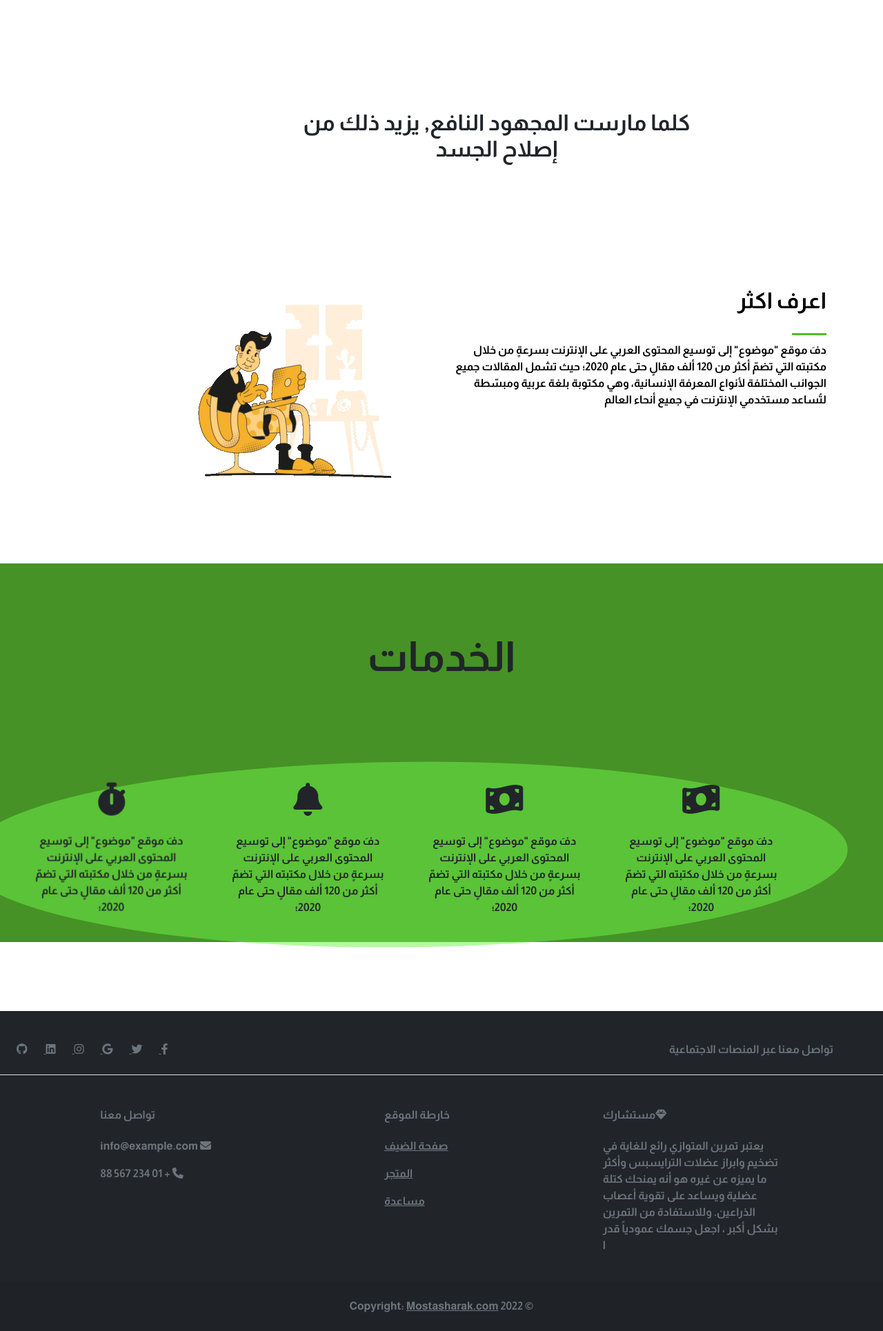
After one commit to Motasem333/Mostasharak, a PHP site: page /Home.php in a window 1280 px wide. The commit adds this page. Shown: the part 721-2651 px from the top of the page at 69% size. Run offline with PHP 8.4, Linux system fonts and the light colour scheme; some libraries are stand-ins or nearby versions.

Commit message:
php files

```diff
--- /dev/null
+++ b/Home.php
@@ -0,0 +1,314 @@
+<!DOCTYPE html>
+<html lang="en">
+<head>
+  <title>Home</title>
+  <meta charset="utf-8">
+  <meta name="viewport" content="width=device-width, initial-scale=1">
+  <link href="https://cdn.jsdelivr.net/npm/bootstrap@5.1.3/dist/css/bootstrap.min.css" rel="stylesheet">
+  <script src="https://cdn.jsdelivr.net/npm/bootstrap@5.1.3/dist/js/bootstrap.bundle.min.js"></script>
+  <link href="css/Home.css" rel="stylesheet">
+  <link href="https://cdnjs.cloudflare.com/ajax/libs/font-awesome/6.1.0/css/all.min.css" rel="stylesheet">
+
+  <link href="https://fonts.googleapis.com/css2?family=Almarai:wght@700&display=swap" rel="stylesheet">
+  <link rel="stylesheet" href="https://cdnjs.cloudflare.com/ajax/libs/animate.css/4.1.1/animate.min.css"/>
+
+</head>
+<body>
+
+<section class="header" >
+
+  <div>
+      <video class="earth" class="vid-bg" autoplay muted loop>
+        <source src="img/Green1.mp4">
+    </video>
+
+  </div>
+
+
+
+<div class="container">
+  <div class="row justify-content-end">
+
+    <div class=" col-lg-8  mt-5">
+
+      <form class="center-block" action="loginbke.php" method="POST" role="form" >
+        <h2 class="text-center">تسجيل <span>دخول</span> الآن</h2>
+
+      <input  class="form-control" type="text" name="Email" placeholder="Email" required>
+      <input  class="form-control" type="password" name="password" placeholder="Password" required>
+      <input  class="btn1 btn btn-block" type="submit" value="ابدأ الآن">
+      <input  class="btn2 btn btn-block" type="submit" value="دخول كضيف">
+      <p class="pt-3 float-end ">لانشاء حساب  <a href="signup.html">اضغط هنا</a></p>
+
+
+    </form>
+
+   </div>
+
+
+     <div class=" name col-lg-3 pt-5 ">
+       <p class="float-end ">مرحبا بك في</p>
+       <h2 class="animate__animated animate__fadeInLeft animate__slower	3s animate__delay-3s	3s">مستشارك</h2>
+
+     </div>
+
+
+
+
+  </div>
+</div>
+</section>
+
+
+<!--start carousel-->
+<div class="start-carousel">
+<div id="carouselExampleControls" class="carousel slide" data-bs-ride="carousel">
+  <div class="carousel-inner text-center">
+    <div class="carousel-item active">
+     <h2> كلما مارست المجهود النافع, يزيد ذلك من إصلاح الجسد</h2>
+    </div>
+    <div class="carousel-item">
+      <h2> ممارسة الالعاب الرياضية تمنح مكاسب طائلة يظل عبيرها مدى الحياة</h2>
+    </div>
+    <div class="carousel-item">
+      <h2>من لديه الارادة والعزيمة هو من الديه القوة</h2>
+    </div>
+  </div>
+</div>
+</div>
+  <!--End carousel-->
+
+
+
+<!--start about us section-->
+
+<div class="about">
+
+<div class="container mt-3">
+  <div class="row" >
+        <div class="col-lg-6 text-black ">
+          <h2>اعرف اكثر</h2>
+
+      <p>دفَ موقع "موضوع" إلى توسيع المحتوى العربي على الإنترنت بسرعةٍ من خلال مكتبته التي تضمّ أكثر من 120 ألف مقالٍ حتى عام 2020؛ حيث تشمل المقالات جميع الجوانب المختلفة لأنواع المعرفة الإنسانية، وهي مكتوبة بلغة عربية ومبسّطة لتُساعد مستخدمي الإنترنت في جميع أنحاء العالم</p>
+    </div>
+
+    <div class="  col-lg-6 ">
+      <img class="img-fluid" src="img/about1.gif">
+    </div>
+
+  </div>
+</div>
+</div>
+
+
+
+
+<!--end about us section-->
+
+
+
+<!--start services section -->
+
+<div class="services">
+  <h1>الخدمات</h1>
+  <div class="curv-section">
+  <div class="container">
+
+    <div class="row">
+
+
+        <div class=" col-lg-3 " >
+          <div class="person wow animate__animated animate__bounceIn" data-wow-offset="450" data-wow-delay="0.5s">
+          <i class="fa-solid fa-stopwatch fa-shake fa-3x"></i>
+          <div>
+            <p class="pt-4">دفَ موقع "موضوع" إلى توسيع المحتوى العربي على الإنترنت بسرعةٍ من خلال مكتبته التي تضمّ أكثر من 120 ألف مقالٍ حتى عام 2020؛</p>
+          </div>
+        </div>
+    </div>
+
+
+      <div class="col-lg-3">
+        <div class="person wow animate__animated animate__bounceIn" data-wow-offset="450" data-wow-delay="1s">
+        <i class="fa-solid fa-bell fa-3x"></i>
+
+        <div>
+          <p class="pt-4">دفَ موقع "موضوع" إلى توسيع المحتوى العربي على الإنترنت بسرعةٍ من خلال مكتبته التي تضمّ أكثر من 120 ألف مقالٍ حتى عام 2020؛</p>
+        </div>
+      </div>
+      </div>
+
+
+      <div class="col-lg-3">
+        <div class="person wow animate__animated animate__bounceIn" data-wow-offset="450" data-wow-delay="1.5s">
+          <i class="fa-solid fa-money-bill-wave fa-3x"></i>
+          <div>
+            <p class="pt-4">دفَ موقع "موضوع" إلى توسيع المحتوى العربي على الإنترنت بسرعةٍ من خلال مكتبته التي تضمّ أكثر من 120 ألف مقالٍ حتى عام 2020؛</p>
+          </div>
+      </div>
+      </div>
+
+
+
+      <div class="col-lg-3">
+        <div class="person wow animate__animated animate__bounceIn" data-wow-offset="450" data-wow-delay="2s">
+          <i class="fa-solid fa-money-bill-wave fa-3x"></i>
+          <div>
+            <p class="pt-4">دفَ موقع "موضوع" إلى توسيع المحتوى العربي على الإنترنت بسرعةٍ من خلال مكتبته التي تضمّ أكثر من 120 ألف مقالٍ حتى عام 2020؛</p>
+          </div>
+      </div>
+      </div>
+
+      </div>
+    </div>
+  </div>
+</div>
+</div>
+
+<section class="curv-back">
+  <!-- content here -->
+  <div class="curve"></div>
+</section>
+
+
+
+<!--end services section -->
+
+<!--start section our footer-->
+<!-- Footer -->
+<footer class="footer text-center text-lg-start bg-dark text-muted">
+  <!-- Section: Social media -->
+  <section
+    class="d-flex justify-content-center justify-content-lg-between p-4 border-bottom"
+  >
+    <!-- Left -->
+    <div class="me-5 d-none d-lg-block">
+      <span>تواصل معنا عبر المنصات الاجتماعية</span>
+    </div>
+    <!-- Left -->
+
+    <!-- Right -->
+    <div>
+      <a href="" class="me-4 text-reset">
+        <i class="fab fa-facebook-f"></i>
+      </a>
+      <a href="" class="me-4 text-reset">
+        <i class="fab fa-twitter"></i>
+      </a>
+      <a href="" class="me-4 text-reset">
+        <i class="fab fa-google"></i>
+      </a>
+      <a href="" class="me-4 text-reset">
+        <i class="fab fa-instagram"></i>
+      </a>
+      <a href="" class="me-4 text-reset">
+        <i class="fab fa-linkedin"></i>
+      </a>
+      <a href="" class="me-4 text-reset">
+        <i class="fab fa-github"></i>
+      </a>
+    </div>
+    <!-- Right -->
+  </section>
+  <!-- Section: Social media -->
+
+  <!-- Section: Links  -->
+  <section class="">
+    <div class="container text-center text-md-start mt-5">
+      <!-- Grid row -->
+      <div class="row mt-3">
+        <!-- Grid column -->
+        <div class="col-md-3 col-lg-4 col-xl-3 mx-auto mb-4">
+          <!-- Content -->
+          <h6 class="text-uppercase fw-bold mb-4 ">
+            <i class="fas fa-gem me-3"></i>مستشارك
+          </h6>
+          <p>
+          يعتبر تمرين المتوازي رائع للغاية في تضخيم وابراز عضلات الترايسبس وأكثر ما يميزه عن غيره هو أنه يمنحك كتلة عضلية ويساعد على تقوية أعصاب الذراعين. وللاستفادة من التمرين بشكل أكبر ، اجعل جسمك عمودياً قدر ا
+          </p>
+        </div>
+        <!-- Grid column -->
+
+
+        <!-- Grid column -->
+        <div class="col-md-3 col-lg-2 col-xl-2 mx-auto mb-4">
+          <!-- Links -->
+          <h6 class="text-uppercase fw-bold mb-4">
+            خارطة الموقع
+          </h6>
+          <p>
+            <a href="#!" class="text-reset">صفحة الضيف</a>
+          </p>
+          <p>
+            <a href="#!" class="text-reset">المتجر</a>
+          </p>
+
+          <p>
+            <a href="#!" class="text-reset">مساعدة</a>
+          </p>
+        </div>
+        <!-- Grid column -->
+
+        <!-- Grid column -->
+        <div class="col-md-4 col-lg-3 col-xl-3 mx-auto mb-md-0 mb-4">
+          <!-- Links -->
+          <h6 class="text-uppercase fw-bold mb-4">
+            تواصل معنا
+          </h6>
+
+          <p>
+            <i class="fas fa-envelope me-3"></i>
+            info@example.com
+          </p>
+          <p><i class="fas fa-phone me-3"></i> + 01 234 567 88</p>
+
+        </div>
+        <!-- Grid column -->
+      </div>
+      <!-- Grid row -->
+    </div>
+  </section>
+  <!-- Section: Links  -->
+
+  <!-- Copyright -->
+  <div class="text-center p-4" style="background-color: rgba(0, 0, 0, 0.05);">
+    © 2022 Copyright:
+    <a class="text-reset fw-bold" href="https://mdbootstrap.com/">Mostasharak.com</a>
+  </div>
+  <!-- Copyright -->
+</footer>
+<!-- Footer -->
+<!--end section our footer-->
+
+
+<!--start scroll-top-->
+
+<div  id="scroll">
+  <i class="fa-solid fa-circle-up fa-4x"></i>
+</div>
+
+<!--end scroll-top-->
+
+
+
+
+
+
+
+
+<script src="https://cdn.jsdelivr.net/npm/@popperjs/core@2.10.2/dist/umd/popper.min.js" integrity="sha384-7+zCNj/IqJ95wo16oMtfsKbZ9ccEh31eOz1HGyDuCQ6wgnyJNSYdrPa03rtR1zdB" crossorigin="anonymous"></script>
+<script src="https://cdn.jsdelivr.net/npm/bootstrap@5.1.3/dist/js/bootstrap.min.js" integrity="sha384-QJHtvGhmr9XOIpI6YVutG+2QOK9T+ZnN4kzFN1RtK3zEFEIsxhlmWl5/YESvpZ13" crossorigin="anonymous"></script>
+<script src="https://cdnjs.cloudflare.com/ajax/libs/jquery.nicescroll/3.7.6/jquery.nicescroll.min.js"></script>
+<!--
+<script>$("body").niceScroll({
+  cursorcolor:"aquamarine",
+  cursorwidth:"16px",
+});</script>
+-->
+<script src="js/wow.min.js"></script>
+<script>new WOW().init();</script>
+<script src="http://ajax.googleapis.com/ajax/libs/jquery/1.7.1/jquery.min.js" type="text/javascript"></script>
+  <script src="js/home.js"></script> <!--scroll to top-->
+
+
+</body>
+</html>
```
Also changed, not shown: Main.php (+18 -14 lines), js/Main.js (+4 -25 lines), loginbke.php (added, +36 -0 lines), signup.html (+14 -14 lines), signupconn.php (added, +41 -0 lines).
